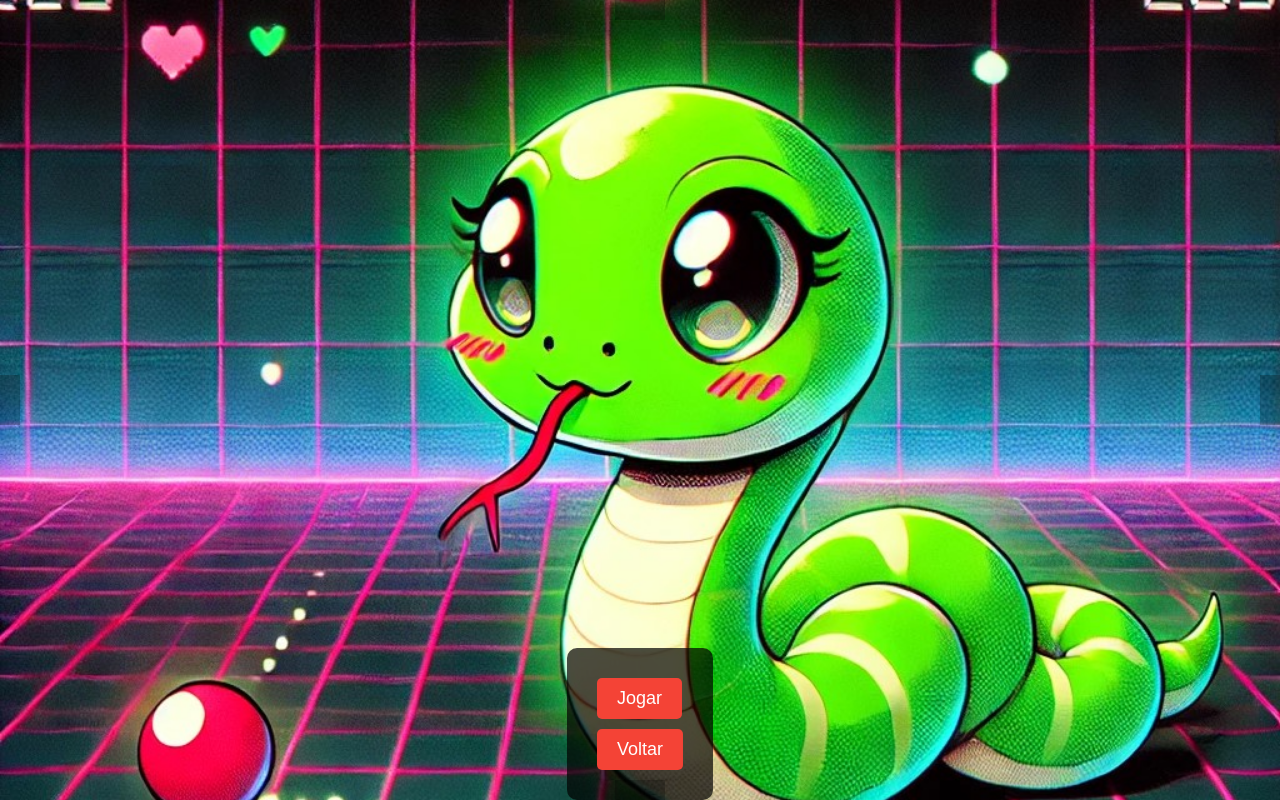
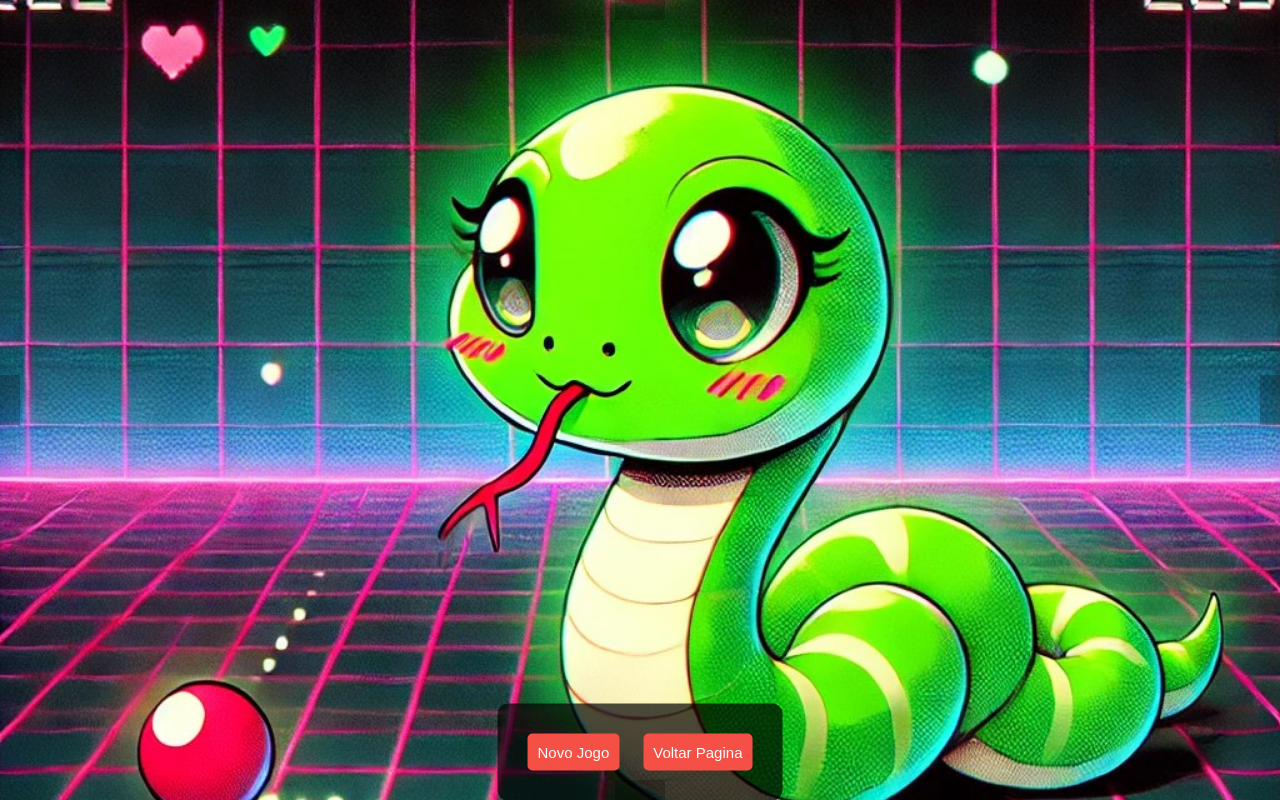
Before and after one commit to Evandro-J-O-Andrade/Jogos-Cobrinha, a plain HTML site: page assets/html/index.html in a window 1280 px wide. Drawn offline with Linux system fonts and the light colour scheme.

Commit message:
Arrumando a velocidade do jogo e colocando os botões de reinicio

```diff
--- a/assets/css/home.css
+++ b/assets/css/home.css
@@ -38,20 +38,7 @@ canvas {
 
   }
 
-  #game-over-screen button {
-    margin: 10px;
-    padding: 10px 20px;
-    font-size: 18px;
-    background-color: #f44336;
-    color: white;
-    border: none;
-    border-radius: 5px;
-    cursor: pointer;
-  }
 
-  #game-over-screen button:hover {
-    background-color: #e53935;
-  }
 
 @media (max-width: 768px) {
     body {
--- a/assets/css/index.css
+++ b/assets/css/index.css
@@ -251,7 +251,7 @@ canvas {
     /* Remove margens padrão do body */
     background-repeat: no-repeat; /* Adicione esta linha */
 }
-
+/* Estilo para o container do game over */
 #game-over-screen {
     position: absolute;
     top: 50%;
@@ -261,21 +261,42 @@ canvas {
     background-color: rgba(0, 0, 0, 0.7);
     padding: 20px;
     border-radius: 10px;
-    display: none;
     color: white;
-  }
+    display: none; /* Por padrão, fica escondido */
+}
 
-  #game-over-screen button {
+/* Estilo para o botão "Jogar" */
+#restart-button {
     margin: 10px;
-    padding: 10px 20px;
-    font-size: 18px;
-    background-color: #f44336;
+    padding: 10px 10px;
+    font-size: 15px;
+    background-color: #f55045; /* Cor verde */
     color: white;
     border: none;
     border-radius: 5px;
     cursor: pointer;
-  }
+    display: flex;
+    display: inline;
+}
 
-  #game-over-screen button:hover {
-    background-color: #f44336;
-  }
+#restart-button:hover {
+    background-color: #e53935; /* Cor mais escura ao passar o mouse */
+}
+
+/* Estilo para o botão "Voltar" */
+#back-to-home-button {
+    margin: 10px;
+    padding: 10px 10px;
+    font-size: 15px;
+    background-color: #f55045; /* Cor vermelha */
+    color: white;
+    border: none;
+    border-radius: 5px;
+    cursor: pointer;
+    display: flex;
+    display: inline;
+}
+
+#back-to-home-button:hover {
+    background-color: #e53935; /* Cor mais escura ao passar o mouse */
+}
--- a/assets/html/index.html
+++ b/assets/html/index.html
@@ -20,8 +20,8 @@
 </div>
 
 <div class id="game-over-screen" style="display: none;">
-    <button id="restart-button" >Jogar</button>
-    <button id="back-to-home-button">Voltar</button>
+    <button id="restart-button" >Novo Jogo</button>
+    <button id="back-to-home-button">Voltar Pagina</button>
   </div>
 
 
--- a/assets/js/index.js
+++ b/assets/js/index.js
@@ -24,7 +24,7 @@ window.onload = function () {
     var gameInterval; // Intervalo do jogo
     var snakeColor = generateColor(); // Cor inicial da cobrinha
     var backgroundColor = "black"; // Cor de fundo do jogo
-    var mapColors = ["#2E8B57", "#8FBC8F", "#FF4500", "#6A5ACD", "#4682B4"]; // Cores do mapa por fase
+    var mapColors = [" rondown","#2E8B57", "#8FBC8F", "#FF4500", "#6A5ACD", "#4682B4"]; // Cores do mapa por fase
 
     // Sons do jogo
     var backgroundMusic = new Audio('/asset/audio/fundo.mp3');
@@ -38,8 +38,8 @@ window.onload = function () {
     backgroundMusic.volume = 0.3; // volume baixo para a música de fundo
     moveSound.volume = 0.3; // volume normal para o som de movimento
     eatSound.volume = 0.3; // volume normal para o som de comer
-    gameOverSound.volume = 0.5; // volume normal para o som de game over
-    levelUpSound.volume = 0.5; // volume normal para o som de passar de fase
+    gameOverSound.volume = 0.3; // volume normal para o som de game over
+    levelUpSound.volume = 0.3; // volume normal para o som de passar de fase
     fundoTela.volume = 0.3; // volume normal para o som de fundo da tela
 
     // Tocar música de fundo
@@ -332,7 +332,7 @@ window.onload = function () {
             // Gera uma nova posição para a comida
 
             // Verifica se passou de fase
-            if (applesEaten >= 10 + (level - 1) * 5) { // Aumenta a contagem de maçãs conforme o nível
+            if (applesEaten >= 10 + (level - 1) * 20) { // Aumenta a contagem de maçãs conforme o nível
                 level++;//cont == cont+ level
                 levelUpSound.play(); // Toca som de nível
                 clearInterval(gameInterval); // Pausa temporária no jogo
@@ -343,8 +343,8 @@ window.onload = function () {
                 ctx.fillText(" Parabens Você passou de fase!", stage.width / 2, stage.height / 2);
                 setTimeout(() => {
                     generateWalls();
-                    gameInterval = setInterval(game, 185 - (level * 20));
-                }, 200); // Aumenta a velocidade
+                    gameInterval = setInterval(game, Math.max(50, 185 - (level * 10)));
+                }, 2000); // Aumenta a velocidade
                 levelUpSound.play();
             }
 
@@ -545,7 +545,7 @@ function showMobileControls(stage, lp) {
         level = 1; // Reseta o nível
         generateWalls(); // Gera novas paredes
         generateApple(); // Gera nova maçã
-        gameInterval = setInterval(game, 18); // Reinicia o intervalo do jogo
+        gameInterval = setInterval(game, 185); // Reinicia o intervalo do jogo
         snakeColor = generateColor(); // Gera nova cor para a cobrinha
     }
 
```
Also changed, not shown: index.html (+11 -4 lines).
